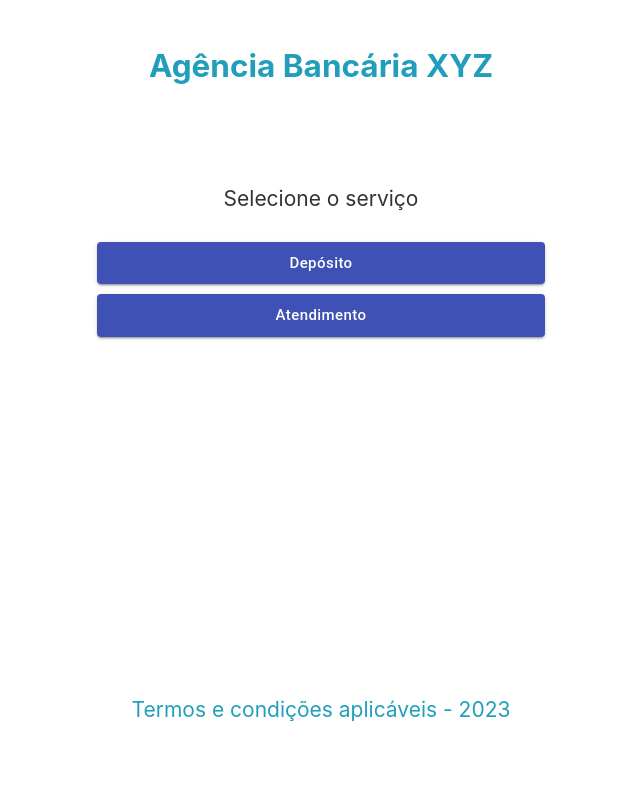
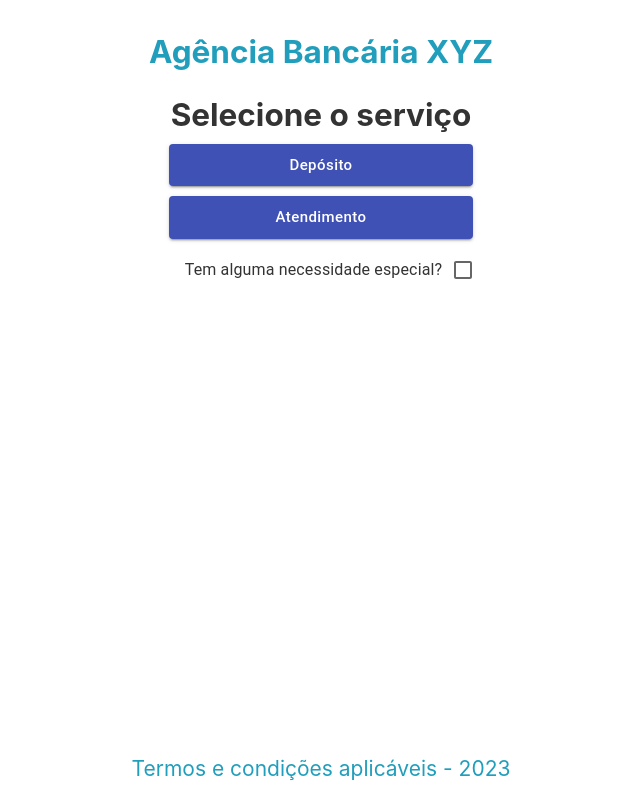
Before and after one commit to ClaydLena/eFila, a React (Create React App) app: page /service in a window 1280 px wide. Shown: the whole page, without its empty margins (319-959 px from the left). Built offline with nearby package versions, Linux system fonts and the light colour scheme.

Commit message:
Merging Special needs and srvices page

```diff
--- a/src/app/App.css
+++ b/src/app/App.css
@@ -36,3 +36,7 @@
     transform: rotate(360deg);
   }
 }
+
+h1, h2, h3, h4, h5, h6{
+  margin: 0 !important;
+}
--- /dev/null
+++ b/src/components/check/Check.js
@@ -0,0 +1,19 @@
+import * as React from 'react';
+import Checkbox from '@mui/material/Checkbox';
+import FormControlLabel from '@mui/material/FormControlLabel';
+import FormControl from '@mui/material/FormControl';
+
+export default function FormControlLabelPosition( props ) {
+    const {label, value, onChange} = props
+
+    return (
+        <FormControl component="fieldset">
+            <FormControlLabel
+                value={value}
+                control={<Checkbox onChange={onChange} />}
+                label={label}
+                labelPlacement="start"
+            />
+        </FormControl>
+    );
+}
--- a/src/components/layout/Layout.js
+++ b/src/components/layout/Layout.js
@@ -5,10 +5,14 @@ const getStyles = makeStyles(() => ({
   layout: {
     width:'35%',
     height:'95vh',
-    color:'#333333 !important'
+    padding:'3vh 0 0 0',
+    color:'#333333 !important',
   },
   children:{
-    margin:'10vh 0 45vh 0'
+    padding:'3vh 0 0 0',
+    display:'flex',
+    height:'80vh',
+    placeContent:'center',
   },
   text:{
     color:'#219ebc',
--- a/src/pages/Home.js
+++ b/src/pages/Home.js
@@ -5,26 +5,21 @@ import Buttons from "../components/button/Button";
 import { useNavigate } from "react-router-dom";
 
 function Home() {
-    const [code, setCode] = React.useState()
     const navigate = useNavigate()
 
     return (
         <React.Fragment>
             <Layout>
                 <div>
-                    <p>Introduza o código da agência </p>
-                    <Input
-                        type='text'
-                        placeholder='Código da agência'
-                        onChange={(e) => setCode(e.target.value)}
-
-                    />
+                    <h2>Bem-vindo</h2>
+                    <p>Número de pessoas na fila de depósito:123</p>
+                    <p>Número de pessoas na fila de Levantamento:123</p>
                     <Buttons
                         label='Entrar'
                         color='primary'
                         variant='contained'
                         size='large'
-                        onClick={() => navigate('panel')}
+                        onClick={() => navigate('service')}
                     />
                 </div>
             </Layout>
--- a/src/pages/Service.js
+++ b/src/pages/Service.js
@@ -3,27 +3,77 @@ import Layout from "../components/layout/Layout";
 import Buttons from "../components/button/Button"
 import { services } from "../utils/variables";
 import { getStyles } from "./Styles";
+import { situations } from "../utils/variables";
+import Checkbox from "../components/check/Check";
 
-function Service (){
+function Service() {
     const classes = getStyles()
     const [service, setService] = React.useState({})
+    const [special, setSpecial] = React.useState(0)
+    const [needs, setNeeds] = React.useState()
+    const [done, setDone] = React.useState(false)
+    const [clickedBtn, setClickedBtn] = React.useState()
 
-    return(
+    console.log(needs, special)
+
+    function handleChange() {
+        setNeeds(null)
+        setClickedBtn(null)
+        setSpecial(!special)
+    }
+
+    return (
         <React.Fragment>
             <Layout>
                 <div className={classes.btnsGridLayout}>
-                    <p>Selecione o serviço</p>
+                    <h2>Selecione o serviço</h2>
                     {
-                        services.map((service)=>
+                        services.map((service) =>
                             <Buttons
                                 color='primary'
                                 size='large'
                                 variant='contained'
                                 label={service.service_name}
                                 key={service.service_id}
-                        onClick={()=> setService(service)}
+                                onClick={() => setService(service)}
                             />
                         )
+                    }
+                    {
+                        service &&
+                        <div className={classes.btnsGridLayout}>
+                            <Checkbox
+                                value={special}
+                                onChange={() => handleChange()}
+                                label="Tem alguma necessidade especial?"
+                            />
+                            {
+                                special ?
+                                    situations.map((value) =>
+                                        <Buttons
+                                            color='primary'
+                                            size='small'
+                                            variant={value.id == clickedBtn ? 'contained' : 'outlined'}
+                                            label={value.label}
+                                            key={value.id}
+                                            onClick={() => { setNeeds(value); setDone(true); setClickedBtn(value.id) }}
+                                        />
+                                    )
+                                    : null
+                            }
+                            {
+                                done ?
+                                    <Buttons
+                                        color='primary'
+                                        size='small'
+                                        variant='contained'
+                                        label='Continuar'
+                                        onClick={() => { console.log() }}
+                                    />
+                                    : null
+                            }
+                        </div>
+
                     }
                 </div>
             </Layout>
--- a/src/pages/SpecialNeeds.js
+++ /dev/null
@@ -1,66 +0,0 @@
-import React from "react";
-import Layout from "../components/layout/Layout";
-import { getStyles } from "./Styles";
-import { isSpecial } from "../utils/variables";
-import { situations } from "../utils/variables";
-import Buttons from "../components/button/Button";
-
-function SpecialNeeds() {
-    const classes = getStyles()
-    const [special, setSpecial] = React.useState(0)
-    const [needs, setNeeds] = React.useState()
-    const [done, setDone] = React.useState(false)
-    const [clickedBtn, setClickedBtn] = React.useState()
-
-    return (
-        <React.Fragment>
-            <Layout>
-                <div className={classes.btnsGridLayout}>
-                    <p>Tem alguma necessidade especial?</p>
-                    <div className={classes.isSpecial}>
-                        {
-                            isSpecial.map((value) =>
-                                <Buttons
-                                    color={value.color}
-                                    size='small'
-                                    variant='contained'
-                                    label={value.label}
-                                    key={value.id}
-                                    onClick={() => setSpecial(value.id)}
-                                />
-                            )
-                        }
-                    </div>
-                    {
-                        special ?
-                            situations.map((value) =>
-                                <Buttons
-                                    color='primary'
-                                    size='small'
-                                    variant={value.id == clickedBtn ? 'contained': 'outlined'}
-                                    label={value.label}
-                                    key={value.id}
-                                    onClick={() => { setNeeds(value); setDone(true); setClickedBtn(value.id) }}
-                                />
-                            )
-                            : null
-                    }
-                    {
-                        done ?
-                            <Buttons
-                                color='primary'
-                                size='small'
-                                variant='contained'
-                                label='Continuar'
-                                onClick={() => { console.log() }}
-                            />
-                            : null
-                    }
-                </div>
-
-            </Layout>
-        </React.Fragment>
-    )
-}
-
-export default SpecialNeeds
--- a/src/pages/Styles.js
+++ b/src/pages/Styles.js
@@ -4,12 +4,14 @@ export const getStyles = makeStyles(() => ({
     btnsGridLayout: {
         display: 'flex',
         flexDirection: 'column',
-        rowGap: '10px'
+        rowGap: '10px',
     },
     isSpecial: {
         display: 'grid',
         gridTemplateColumns: 'auto auto',
-        columnGap: '10px'
+        columnGap: '10px',
+        width:'100%',
+        placeContent:'center'
     },
     feedbackLayout: {
         display: 'flex',
--- a/src/pages/index.js
+++ b/src/pages/index.js
@@ -2,7 +2,6 @@ import Home from './Home.js'
 import Panel from './Panel.js'
 import Senha from './Senha.js'
 import Service from './Service.js'
-import SpecialNeeds from './SpecialNeeds.js'
 import { NotFound } from './Notfound.js'
 
-export {Home, Panel, Senha, Service, SpecialNeeds, NotFound }
+export {Home, Panel, Senha, Service, NotFound }
--- a/src/routes/RoutesList.js
+++ b/src/routes/RoutesList.js
@@ -1,4 +1,4 @@
-import { Home, Panel, Senha, Service, SpecialNeeds,NotFound  } from "../pages/index"
+import { Home, Panel, Senha, Service,NotFound  } from "../pages/index"
 export const routesList = [
     {
         label: "Home",
@@ -21,11 +21,6 @@ export const routesList = [
         Component: Service
     },
     {
-        label: "SpecialNeeds",
-        path: "/special",
-        Component: SpecialNeeds
-    },
-    {
         label: "notfound",
         path: "*",
         Component: NotFound
--- a/src/utils/variables.js
+++ b/src/utils/variables.js
@@ -1,24 +1,13 @@
 export const services = [
     {
         'service_id':0,
-        'service_name':'Depósito'
+        'service_name':'Depósito',
+        'color':'primary'
     },
     {
         'service_id':1,
-        'service_name':'Atendimento'
-    }
-]
-
-export const isSpecial = [
-    {
-        'id':0,
-        'label':'Não',
+        'service_name':'Atendimento',
         'color':'primary'
-    },
-    {
-        'id':1,
-        'label':'Sim',
-        'color':'secondary'
     }
 ]
 
```
Lines whose indentation alone changed are shown as unchanged.
